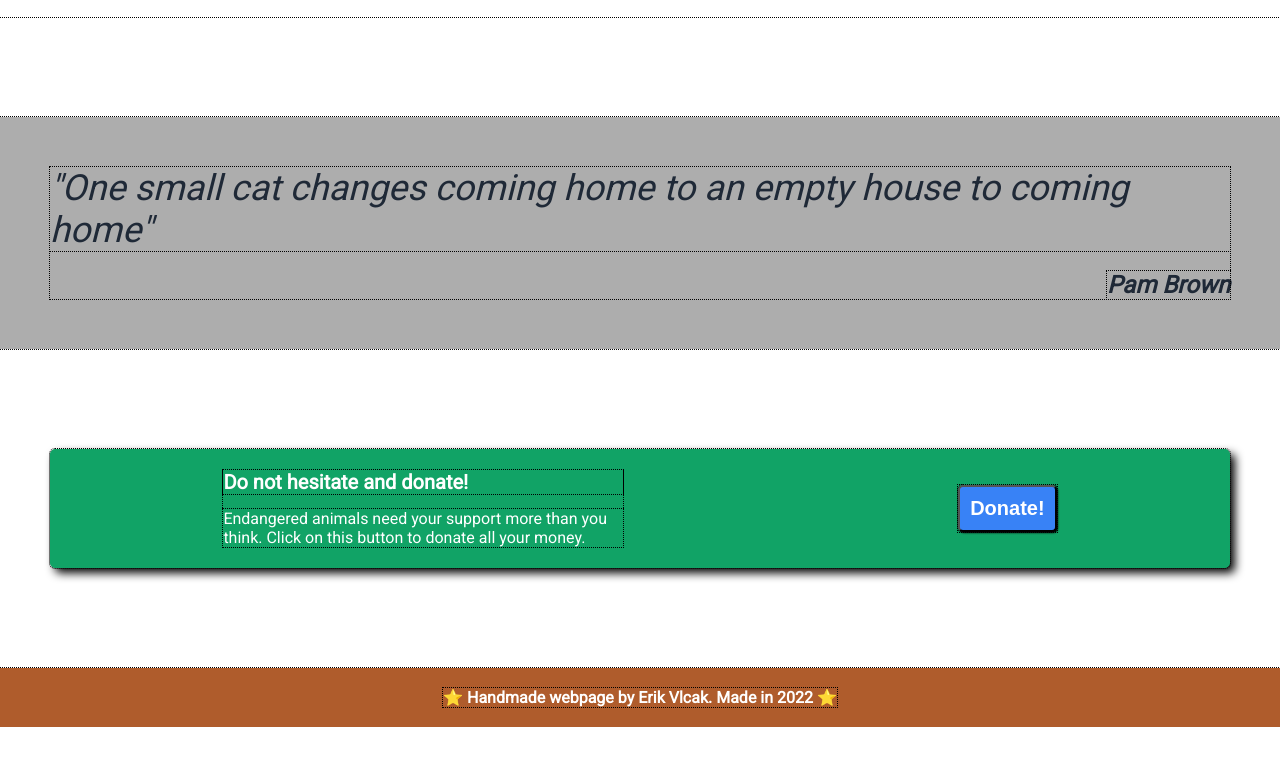
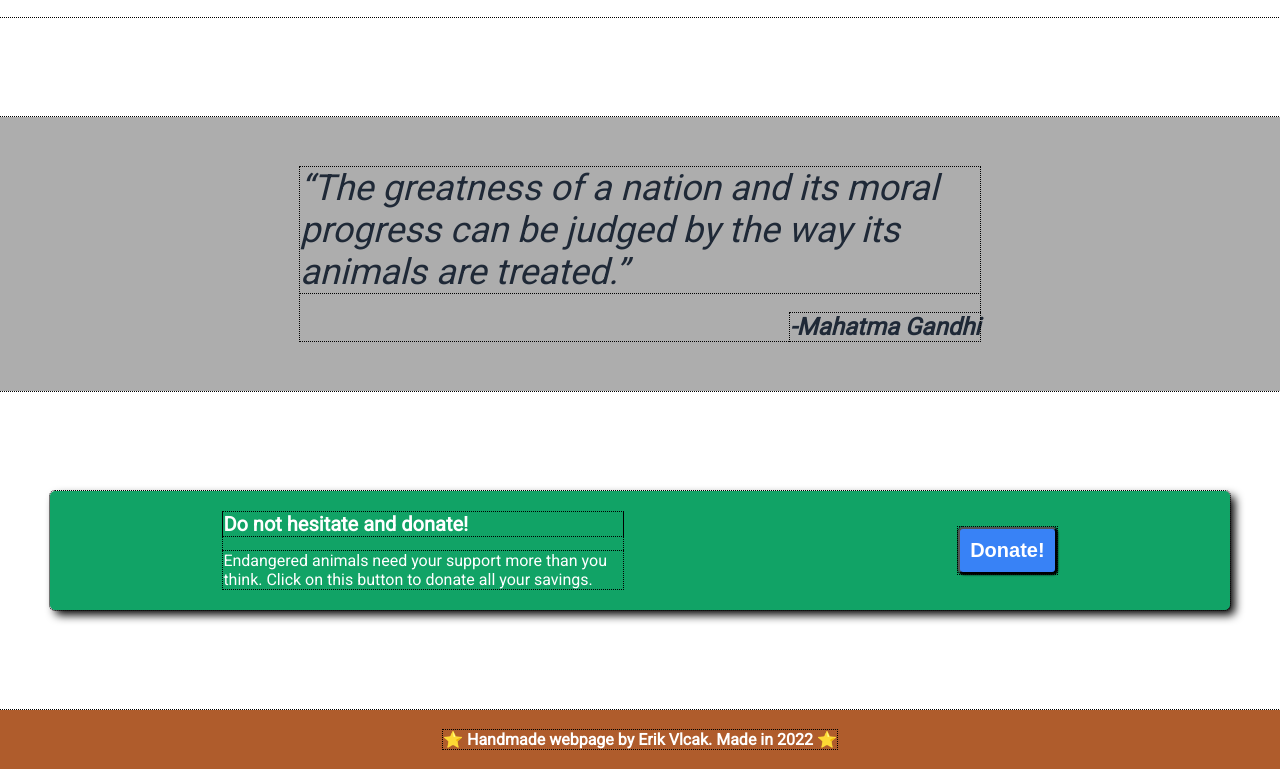
Before and after one commit to erikvlcak/flexbox, a plain HTML site: page index.html in a window 1280 px wide. Shown: the part 1246-2015 px from the top of the page. Before the commit the page ends 1973 px from the top, so only its background shows below. Drawn offline with Linux system fonts and the light colour scheme.

Commit message:
quote change

```diff
--- a/index.html
+++ b/index.html
@@ -24,7 +24,7 @@
         <div class="hero">
             <div class="hero-text">
                 <div class="hero-header">This is a very nice website about cute animals!</div>
-                <div class="hero-description">Even though they are cute, many of them are endangered or lost their home. If you would like to help them, please consider a small donation. Thank you.</div>
+                <div class="hero-description">Even though they are cute, many species have lost their natural home due to ever-expanding industrialization. If you would like to help us fight these changes, please consider a small donation. Thank you.</div>
                 <button>Donate!</button>
             </div>
             <img src="./images/fox.jpg" alt="fox">
@@ -54,15 +54,15 @@
 
         <div class="quote">
             <div class="quotation">
-                <div class="quote-text"> "One small cat changes coming home to an empty house to coming home" </div>
-                <div class="quote-name">Pam Brown</div>
+                <div class="quote-text"> “The greatness of a nation and its moral progress can be judged by the way its animals are treated.” </div>
+                <div class="quote-name">-Mahatma Gandhi</div>
             </div>
         </div>
 
         <div class="bottom">
             <div class="bottom-text">
                 <div class="bottom-text-header">Do not hesitate and donate!</div>
-                <div class="bottom-text-text">Endangered animals need your support more than you think. Click on this button to donate all your money.</div>
+                <div class="bottom-text-text">Endangered animals need your support more than you think. Click on this button to donate all your savings.</div>
             </div>
             <div class="button-down">
                 <button>Donate!</button>
--- a/style.css
+++ b/style.css
@@ -114,7 +114,7 @@ a{
     display: flex;
     justify-content: center;
     align-items: center;
-    padding: 50px;
+    padding: 50px 300px;
     margin-top: 100px;
 }
 
```
